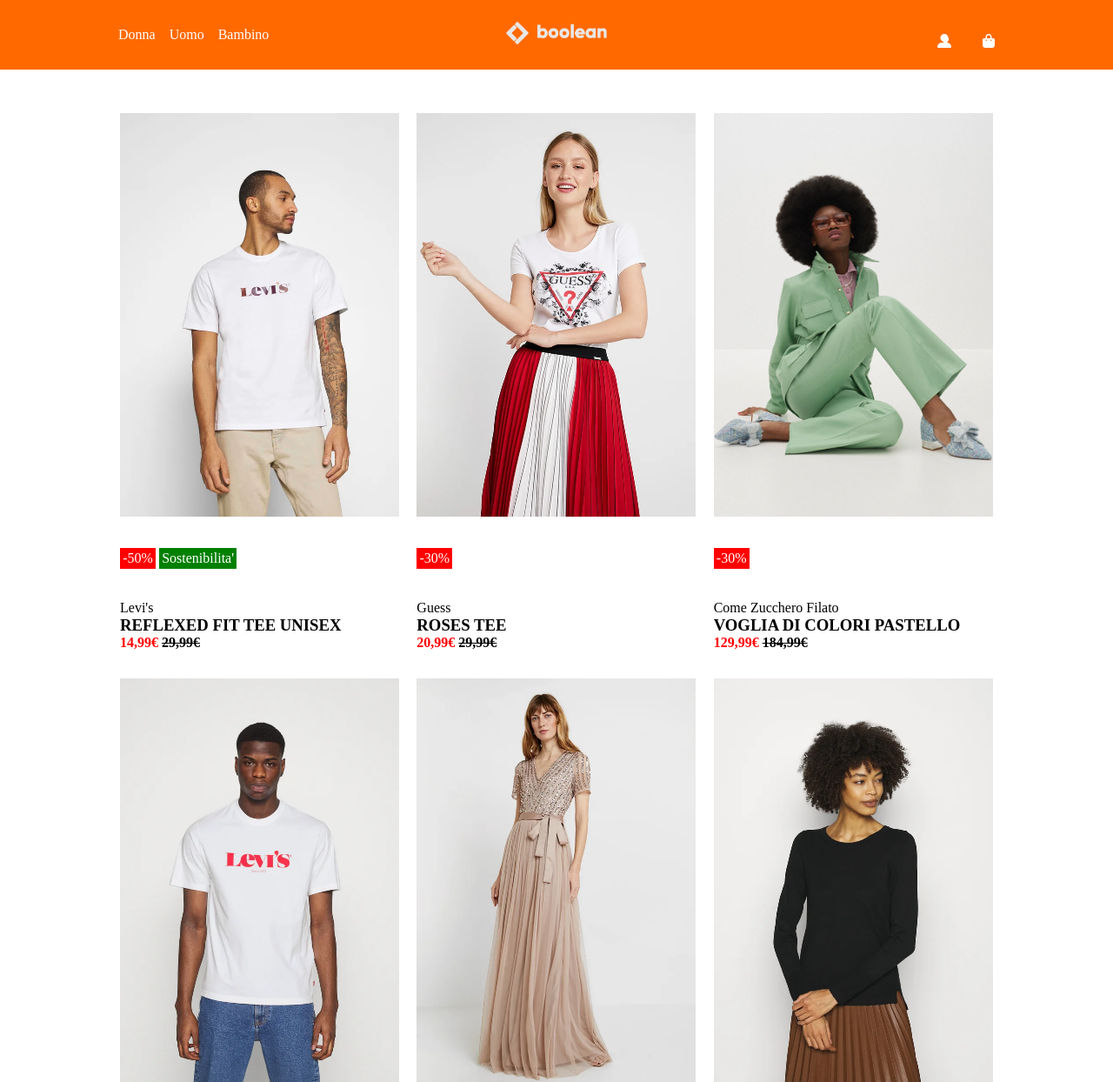
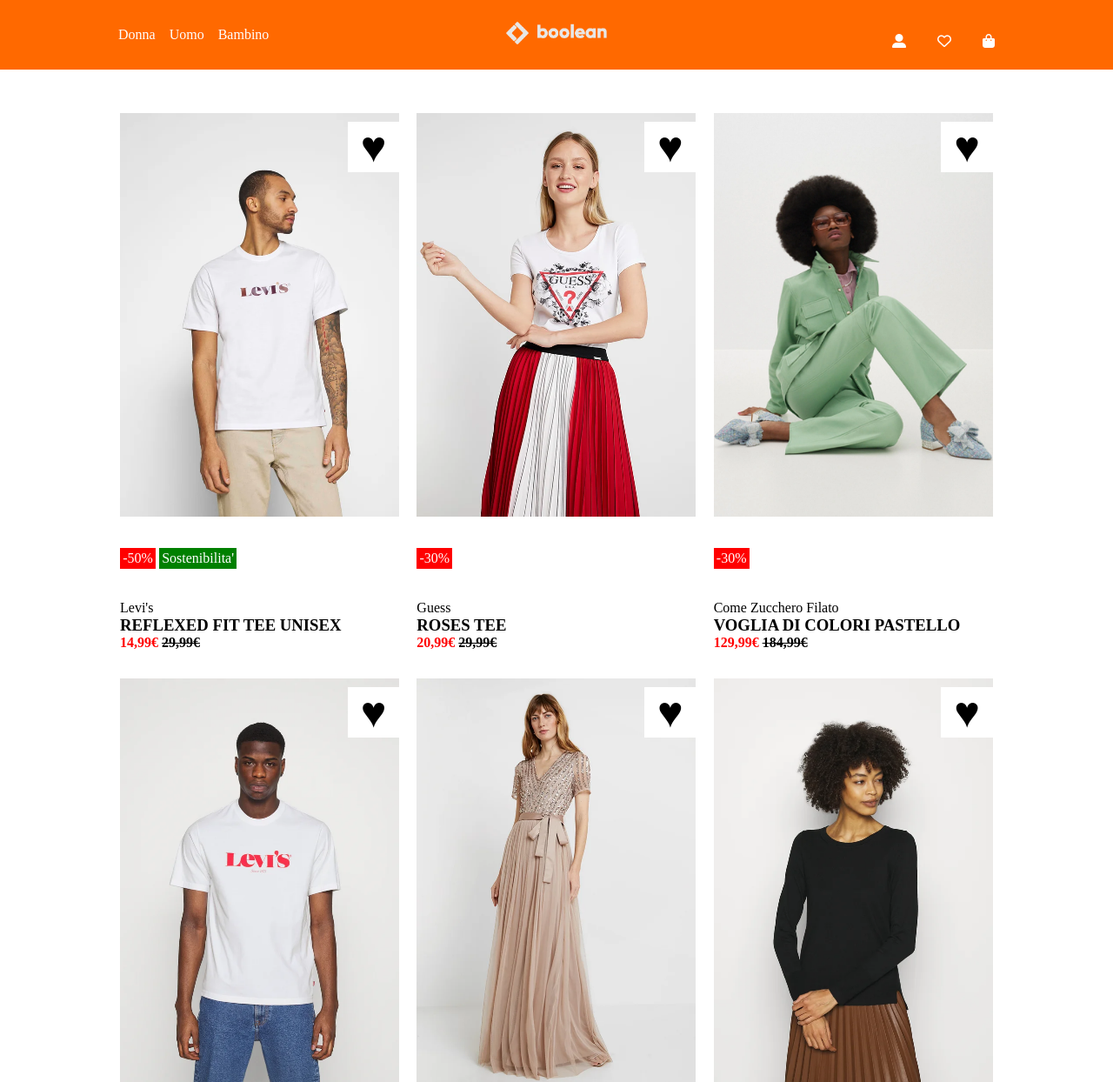
Before and after one commit to Claudio-Bernardinetti/html-css-boolando, a plain HTML site: page assets/index.html in a window 1280 px wide. Shown: the top 1244 px of the page at 87% size. Drawn offline with Linux system fonts and the light colour scheme.

Commit message:
add hearts

```diff
--- a/assets/css/style.css
+++ b/assets/css/style.css
@@ -45,15 +45,6 @@ header a {
     color: var(--bc-backg);
 }
 
-.heart {
-    position: absolute;
-    top: 30px;
-    right: 180px;
-    height: 30px;
-    padding: 0 px;
-}
-
-
 /*Utilitis*/
 header {
     position: fixed;
@@ -97,6 +88,17 @@ h4 {
 
 .cf .span_green {
     left:0px;
+}
+
+.heart {
+    position: absolute;
+    background-color: white;
+    color: black;
+    font-size: 50px;
+    right: 0;
+    margin-top: 10px;
+    padding: 0px 15px;
+
 }
 /*Header*/
 
--- a/assets/index.html
+++ b/assets/index.html
@@ -19,7 +19,7 @@
         </div>
         <div class="he_right">
             <a href="#"><i class="fas fa-user-alt"></i></a>
-            <a class="heart" href="#">&hearts;</a>
+            <a href="#"><i class="fa-regular fa-heart"></i></a>
             <a href="#"><i class="fa-solid fa-bag-shopping"></i></a>
         </div>
     </header>
@@ -28,6 +28,7 @@
          <div class="container ca">
              <span class="span_red">-50%</span>
              <span class="span_green">Sostenibilita'</span>
+             <div class="heart">&hearts;</div>
            <div class="container_bottom">
              <p>Levi's</p>
              <h3>REFLEXED FIT TEE UNISEX</h3>
@@ -36,14 +37,17 @@
         </div>
         <div class="container cb">
             <span class="span_red">-30%</span>
+            <div class="heart">&hearts;</div>
             <div class="container_bottom">
                 <p>Guess</p>
                 <h3>ROSES TEE</h3>
                 <h4>20,99€ <span class="line_trh">29,99€</span></h4>
+
             </div>
         </div>
         <div class="container cc">
             <span class="span_red">-30%</span>
+            <div class="heart">&hearts;</div>
             <div class="container_bottom">
                 <p>Come Zucchero Filato</p>
                 <h3>VOGLIA DI COLORI PASTELLO</h3>
@@ -53,6 +57,7 @@
         <div class="container cd">
             <span class="span_red">-50%</span>
             <span class="span_green">Sostenibilita'</span>
+            <div class="heart">&hearts;</div>
             <div class="container_bottom">
                 <p>Levi's</p>
                 <h3>TEE UNISEX</h3>
@@ -60,7 +65,7 @@
             </div>
         </div>
         <div class="container ce">
-
+            <div class="heart">&hearts;</div>
             <div class="container_bottom">
                 <p>Maya Deluxe</p>
                 <h3>STRIPE BODICE</h3>
@@ -69,6 +74,7 @@
         </div>
         <div class="container cf">
             <span class="span_green">Sostenibilita'</span>
+            <div class="heart">&hearts;</div>
             <div class="container_bottom">
                 <p>Esprit</p>
                 <h3>MAGLIONE - BLACK</h3>
```
